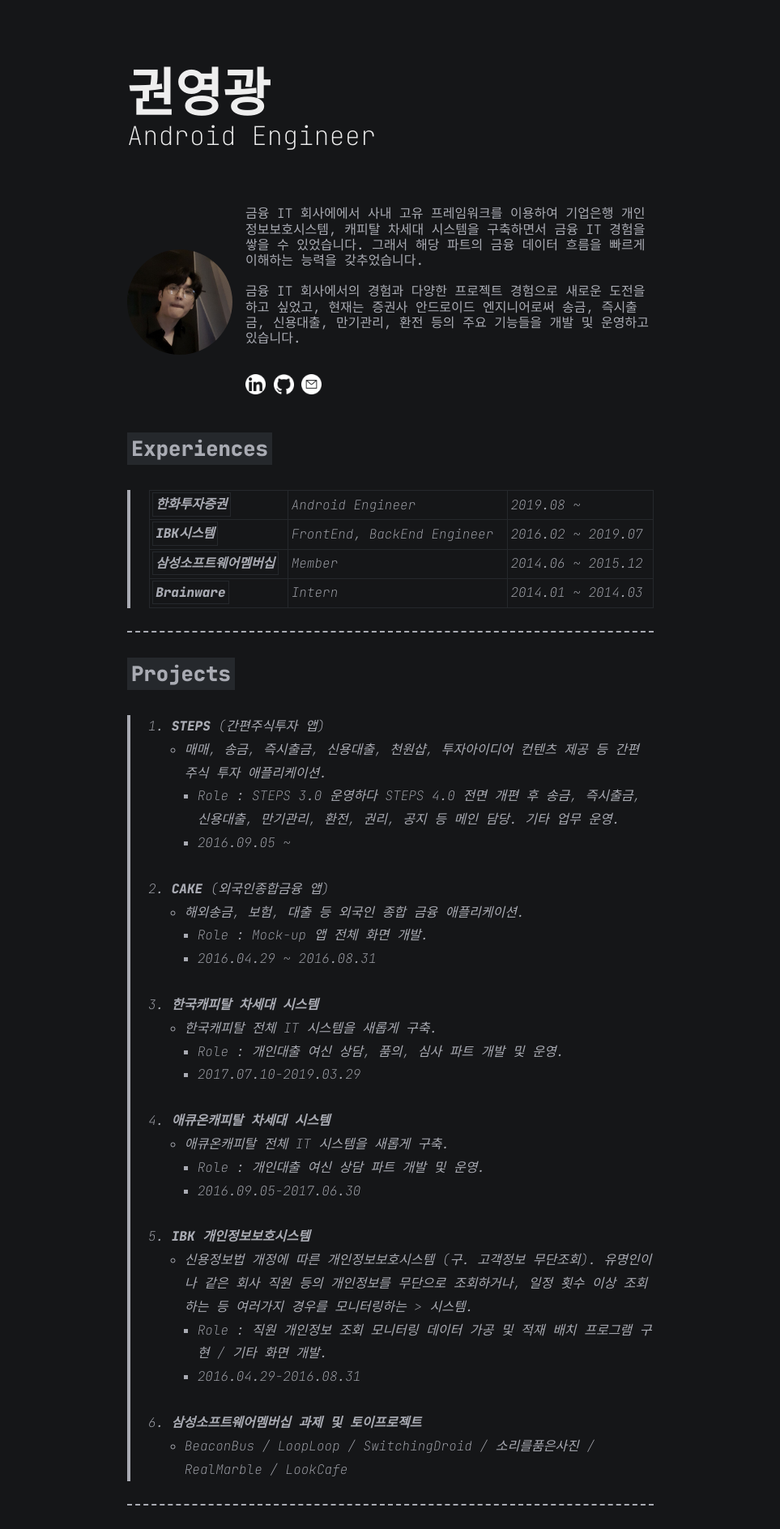
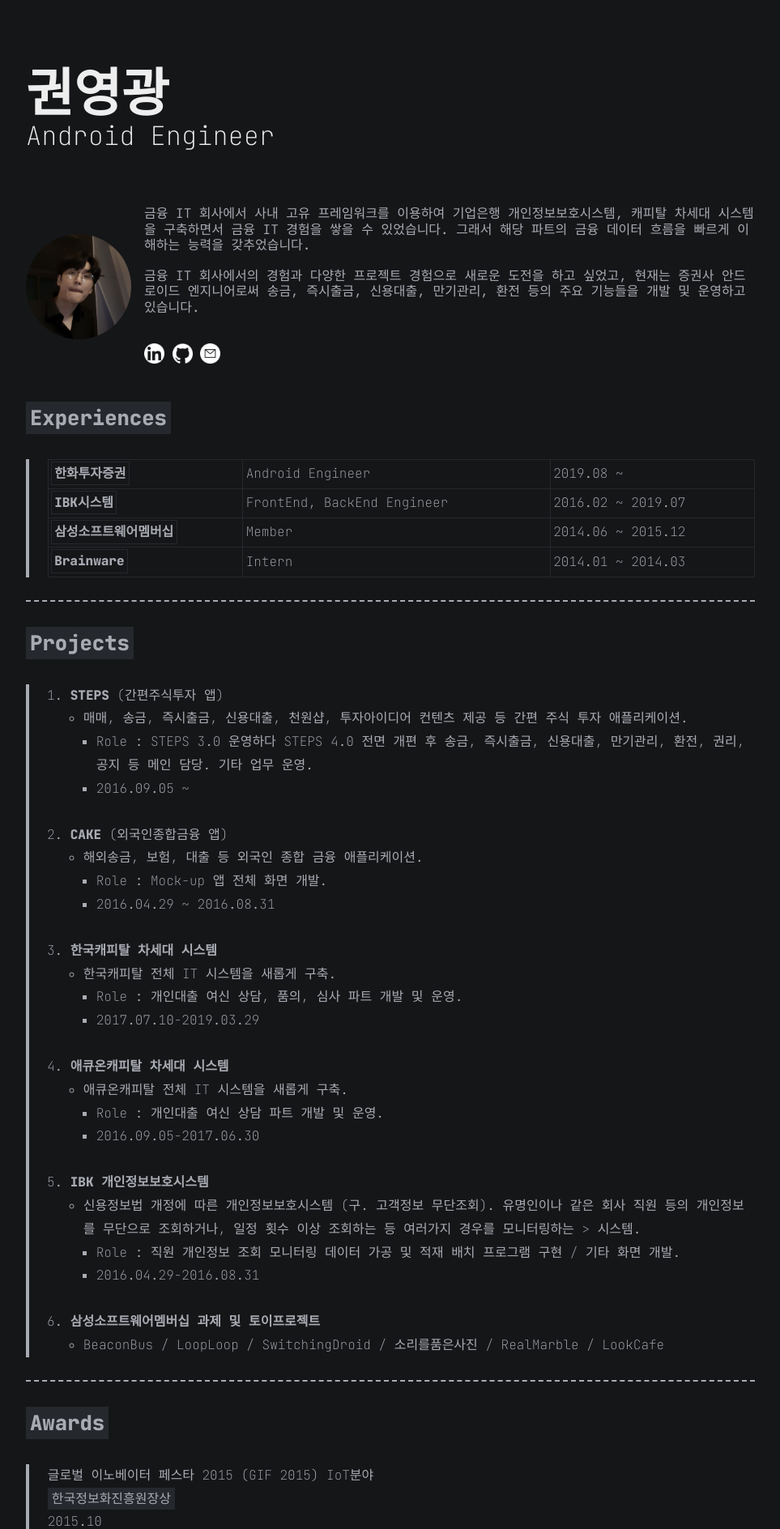
Before and after one commit to kwon0koang/kwon0koang.github.io, a Jekyll site: the page built from index.md, in a window 1280 px wide. Shown: the top 1888 px of the page at 81% size, without its empty margins (158-1121 px from the left). Built offline with Jekyll 4.4.1, drawn with Linux system fonts in a browser that asks for light colours; some of the changed text lies outside the part shown.

Commit message:
블로그 수정

```diff
--- a/_data/author.yml
+++ b/_data/author.yml
@@ -2,7 +2,7 @@
 job: Android Engineer
 dp: /assets/img/kwon0koang_profile.jpg
 description: "
-          <p> 금융 IT 회사에에서 사내 고유 프레임워크를 이용하여 기업은행 개인정보보호시스템, 캐피탈 차세대 시스템을 구축하면서 금융 IT 경험을 쌓을 수 있었습니다. 그래서 해당 파트의 금융 데이터 흐름을 빠르게 이해하는 능력을 갖추었습니다.  </p> <br />
+          <p> 금융 IT 회사에서 사내 고유 프레임워크를 이용하여 기업은행 개인정보보호시스템, 캐피탈 차세대 시스템을 구축하면서 금융 IT 경험을 쌓을 수 있었습니다. 그래서 해당 파트의 금융 데이터 흐름을 빠르게 이해하는 능력을 갖추었습니다.  </p> <br />
           <p> 금융 IT 회사에서의 경험과 다양한 프로젝트 경험으로 새로운 도전을 하고 싶었고, 현재는 증권사 안드로이드 엔지니어로써 송금, 즉시출금, 신용대출, 만기관리, 환전 등의 주요 기능들을 개발 및 운영하고 있습니다. </p> <br />
 "
 email: kwon0koang@gmail.com
--- a/assets/css/blog.css
+++ b/assets/css/blog.css
@@ -47,7 +47,7 @@
 }
 main {
   margin: 0 auto;
-  max-width: 650px;
+  max-width: 900px;
   padding: 3rem 0;
 }
 
@@ -132,6 +132,7 @@
   line-height: 1.3rem;
   cursor: pointer;
 }
+
 /* media query */
 
 @media screen and (max-width: 750px) {
@@ -236,7 +237,7 @@
 .content blockquote {
   padding-left: 1.42188rem;
   margin-bottom: 1.75rem;
-  font-style: italic;
+  /* font-style: italic; */
   font-weight: 100;
   border-left: 0.3rem solid var(--white-2);
 }
@@ -277,6 +278,7 @@
 }
 
 /* pre , code */
+
 .content,
 .content div,
 .content div pre,
@@ -299,8 +301,7 @@
 
 /* lbox */
 
-
-.content img {
+/* .content img {
   cursor: zoom-in;
 }
 
@@ -333,4 +334,4 @@
   body {
     padding: 1.5rem;
   }
-}
+} */
--- a/index.md
+++ b/index.md
@@ -67,7 +67,7 @@
 > android /
 > java /
 > kotlin /
-> coroutine, /
+> coroutine /
 > junit /
 > html /
 > rxjava /
```
